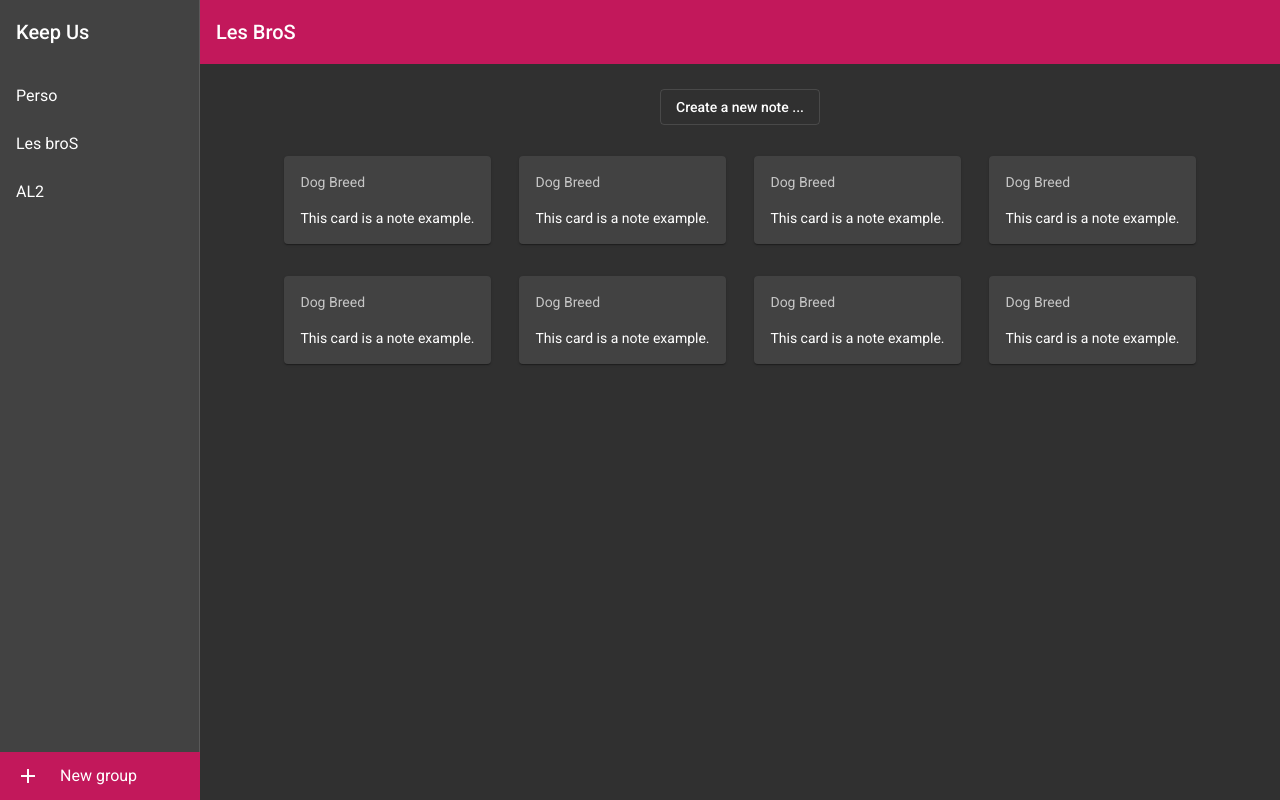
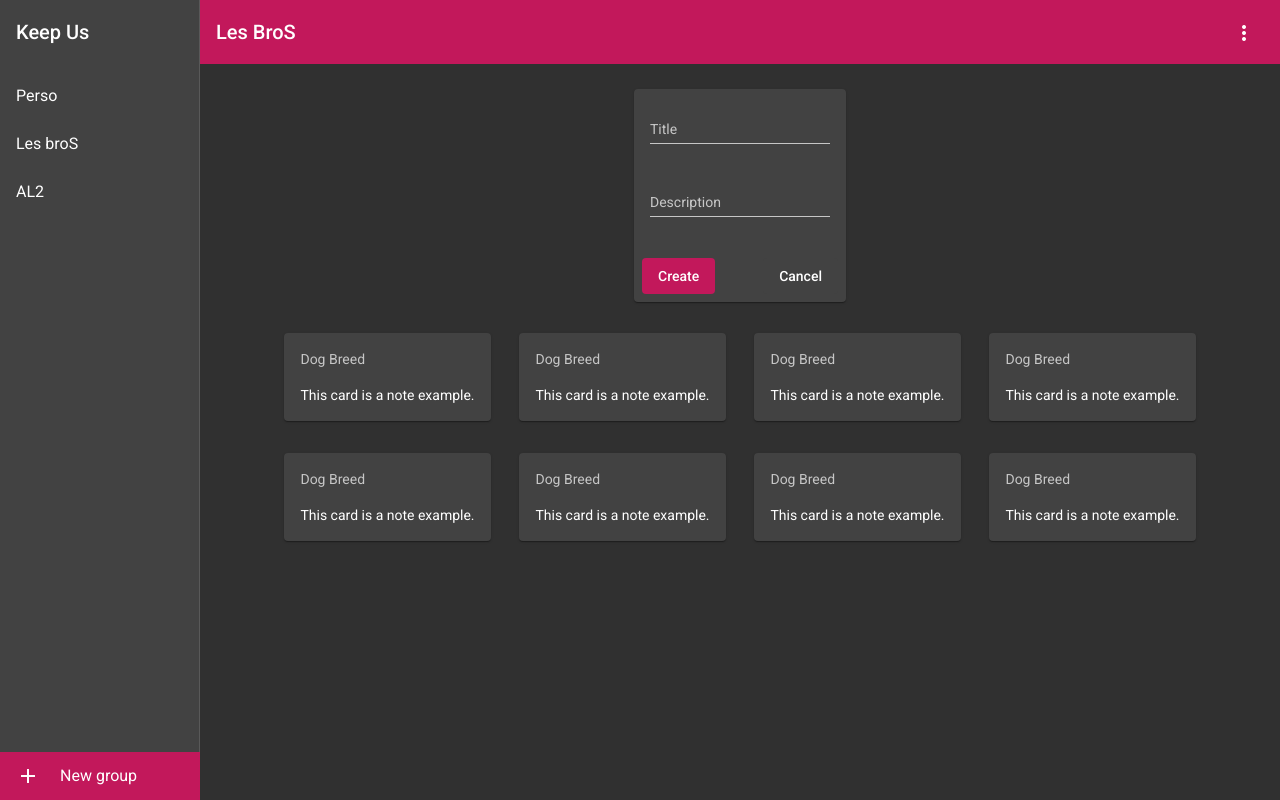
Before and after one commit to KeepUs-Fr/keep-us-frontend, an Angular app: page /notes in a window 1280 px wide. Both pictures are taken after a click on the button "Create a new note ...". Built offline with nearby package versions, Linux system fonts and the light colour scheme.

Commit message:
feat: creation notes

```diff
--- a/src/app/components/note/note-creation/note-creation.component.html
+++ b/src/app/components/note/note-creation/note-creation.component.html
@@ -1 +1,22 @@
-<p>note-creation works!</p>
+<div class="justify-center" style="padding-bottom: 25px;">
+    <form>
+        <mat-card class="card">
+            <mat-card-subtitle>
+                <mat-form-field appearance="legacy">
+                    <mat-label>Title</mat-label>
+                    <input matInput>
+                </mat-form-field>
+            </mat-card-subtitle>
+            <mat-card-content>
+                <mat-form-field appearance="legacy">
+                    <mat-label>Description</mat-label>
+                    <input matInput>
+                </mat-form-field>
+            </mat-card-content>
+            <mat-card-actions class="justify-between">
+                <button mat-flat-button color="primary" (click)="submit()">Create</button>
+                <button mat-flat-button (click)="cancel()">Cancel</button>
+            </mat-card-actions>
+        </mat-card>
+    </form>
+</div>
--- a/src/app/components/note/note-creation/note-creation.component.ts
+++ b/src/app/components/note/note-creation/note-creation.component.ts
@@ -1,4 +1,4 @@
-import { Component, OnInit } from '@angular/core';
+import {Component, EventEmitter, OnInit, Output} from '@angular/core';
 
 @Component({
   selector: 'app-note-creation',
@@ -7,9 +7,17 @@ import { Component, OnInit } from '@angular/core';
 })
 export class NoteCreationComponent implements OnInit {
 
+    @Output() mode = new EventEmitter<boolean>();
   constructor() { }
 
   ngOnInit(): void {
   }
 
+  submit(): void {
+      this.cancel();
+  }
+
+  cancel(): void {
+        this.mode.emit(false);
+  }
 }
--- a/src/app/components/note/note-list/note-list.component.html
+++ b/src/app/components/note/note-list/note-list.component.html
@@ -1,9 +1,13 @@
 <div>
-    <div style="display:flex; justify-content: center;padding-bottom: 25px;">
-        <button mat-stroked-button>
+    <div style="padding-bottom: 25px;" class="justify-center" *ngIf="!isCreationMode">
+        <button mat-stroked-button (click)="isCreationMode = true">
             Create a new note ...
         </button>
     </div>
+
+    <!-- Note creation component -->
+    <app-note-creation *ngIf="isCreationMode" (mode)="getMode($event)"></app-note-creation>
+
     <mat-grid-list [cols]="valueCols"
                    [gutterSize]="'20px'"
                    rowHeight="2:1"
--- a/src/app/components/note/note-list/note-list.component.ts
+++ b/src/app/components/note/note-list/note-list.component.ts
@@ -10,6 +10,7 @@ export class NoteListComponent implements OnInit {
      * Number of notes on grid line
      */
     valueCols: number = 1;
+    isCreationMode = false;
 
     constructor() { }
 
@@ -33,4 +34,9 @@ export class NoteListComponent implements OnInit {
         }
     }
 
+    getMode(mode: boolean): void {
+        console.log(mode);
+        this.isCreationMode = mode;
+    }
+
 }
--- a/src/app/components/side-nav/side-nav.component.html
+++ b/src/app/components/side-nav/side-nav.component.html
@@ -30,6 +30,11 @@
             <mat-icon aria-label="Side nav toggle icon">menu</mat-icon>
           </button>
           <span>Les BroS</span>
+            <span class="spacer"></span>
+
+            <button mat-icon-button>
+                <mat-icon>more_vert</mat-icon>
+            </button>
         </mat-toolbar>
 
           <!-- App content -->
--- a/src/styles.scss
+++ b/src/styles.scss
@@ -6,6 +6,17 @@ body {
     font-family: Roboto, "Helvetica Neue", sans-serif;
 
     .accent {
-        background-color: #774387 !important;
+        background-color: #774387;
+    }
+    .justify-between {
+        display: flex;
+        justify-content: space-between;
+    }
+    .justify-center {
+        display: flex;
+        justify-content: center;
+    }
+    .spacer {
+        flex: 1 1 auto !important;
     }
 }
```
